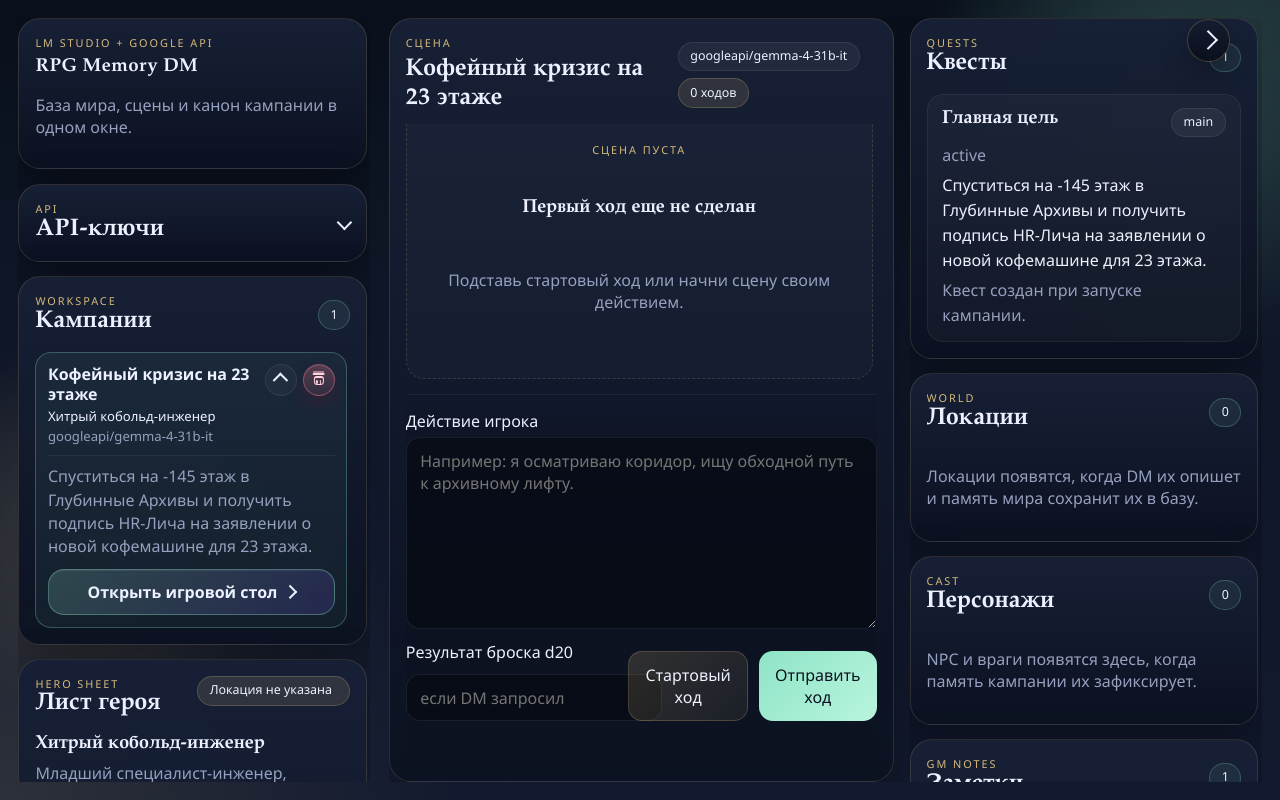
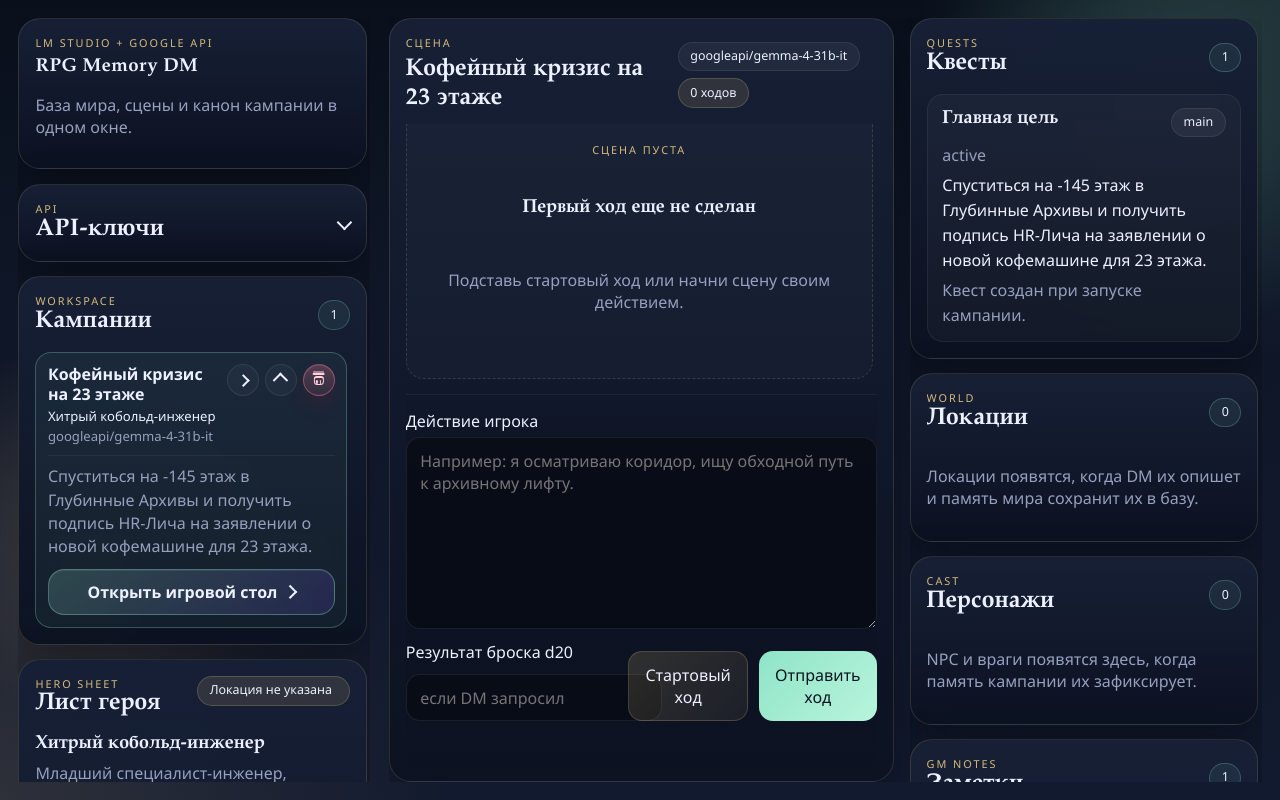
Before and after one commit to fantandor1/DnD-GEMMA, a FastAPI app: page /?campaign_id=1 in a window 1280 px wide. Run offline with FastAPI, Linux system fonts and the light colour scheme; data comes from the database, SQL or seed files in the repository; data that the repository does not hold is empty.

Commit message:
Integrate dashboard play action into campaign card

```diff
--- a/src/rpg_dm/web/static/app.css
+++ b/src/rpg_dm/web/static/app.css
@@ -1075,13 +1075,6 @@ button[disabled] {
     color: var(--text);
 }
 
-.dashboard-view-switch {
-    top: 1.2rem;
-    right: 3.15rem;
-    width: 2.65rem;
-    height: 2.65rem;
-}
-
 .campaign-play-link {
     display: inline-flex;
     align-items: center;
@@ -1102,6 +1095,16 @@ button[disabled] {
 .campaign-play-link .view-switch-arrow {
     width: 0.65rem;
     height: 0.65rem;
+}
+
+.play-icon-button {
+    color: var(--text);
+    text-decoration: none;
+}
+
+.play-icon-button .view-switch-arrow {
+    width: 0.55rem;
+    height: 0.55rem;
 }
 
 .scene-view-switch {
--- a/src/rpg_dm/web/templates/index.html
+++ b/src/rpg_dm/web/templates/index.html
@@ -1,16 +1,6 @@
 {% extends "base.html" %}
 {% block content %}
 <div class="shell" data-shell-root data-view-mode="dashboard">
-    {% if selected %}
-    <a
-        href="/?campaign_id={{ selected.id }}&view=play"
-        class="view-switch-button dashboard-view-switch"
-        data-view-link
-        aria-label="Переключиться на игровую сцену"
-    >
-        <span class="view-switch-arrow"></span>
-    </a>
-    {% endif %}
     <aside class="sidebar">
         <section class="card brand-card compact-brand">
             <p class="eyebrow">LM Studio + Google API</p>
@@ -66,6 +56,14 @@
                                 <span class="muted">{{ campaign.model_id }}</span>
                             </a>
                             <div class="campaign-actions">
+                                <a
+                                    class="icon-button play-icon-button"
+                                    href="/?campaign_id={{ campaign.id }}&view=play"
+                                    data-view-link
+                                    aria-label="Открыть игровой стол"
+                                >
+                                    <span class="view-switch-arrow"></span>
+                                </a>
                                 <button
                                     class="icon-button"
                                     type="button"
```
